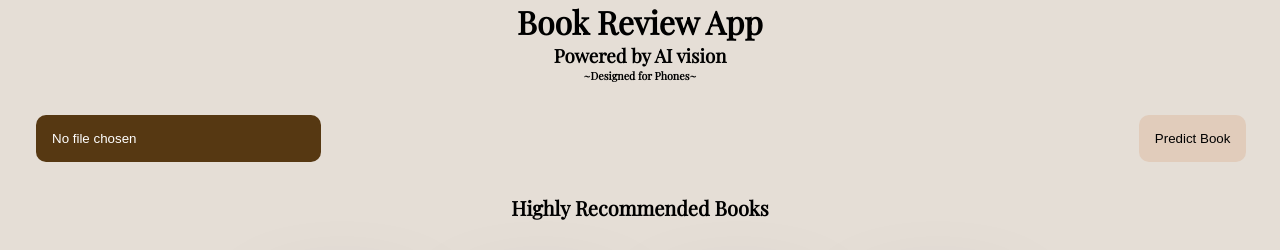
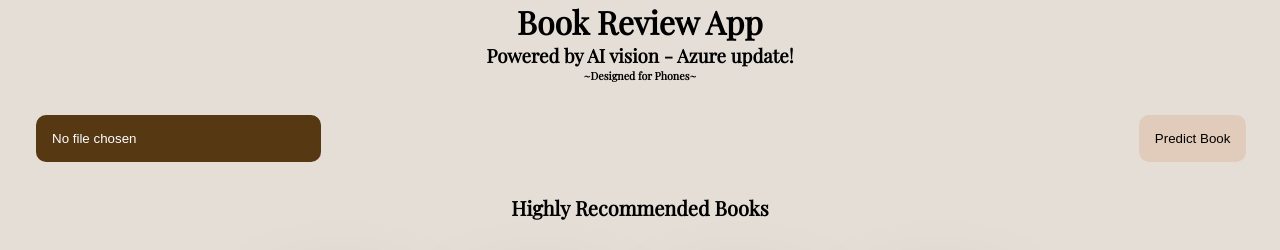
Before and after one commit to BrianGK314/BOOK-AI, a Flask app: page / in a window 1280 px wide. Shown: the top 250 px of the page. Run offline with Flask 2, Linux system fonts and the light colour scheme.

Commit message:
Update index.html

```diff
--- a/app/templates/index.html
+++ b/app/templates/index.html
@@ -11,7 +11,7 @@
     <div class="background_colour">
         <div class="title">
             <h1 class="page-title"><a class="page_title_link" href="/">Book Review App</a></h1>
-            <h3 class="page-minor">Powered by AI vision</h3>
+            <h3 class="page-minor">Powered by AI vision - Azure update!</h3>
             <h6 class="page-minor">~Designed for Phones~</h6>
         </div>
         <div class="form-container">
```
